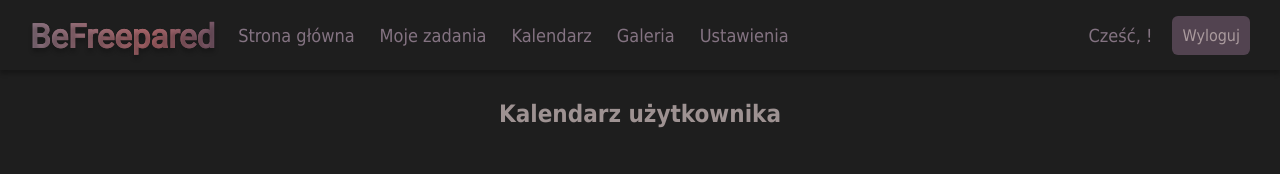
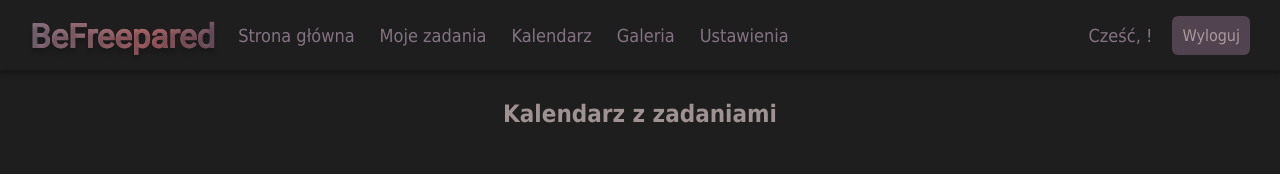
Before and after one commit to Pola75m/BeFreeparedApp, an Angular app: page /calendar-page in a window 1280 px wide. Shown: the top 174 px of the page. Built offline with nearby package versions, Linux system fonts and the light colour scheme; no server answers; sample sign-in values are in the browser's storage.

Commit message:
drobny fix licznika zadan, kalendarz

```diff
--- a/src/app/calendar/calendar.component.html
+++ b/src/app/calendar/calendar.component.html
@@ -1,5 +1,5 @@
 <div class="container">
-  <h2>Kalendarz użytkownika</h2>
+  <h2>Kalendarz z zadaniami</h2>
   <div class="calendar-container">
     <div class="calendar">
       <div class="calendar-headline">
--- a/src/app/calendar/calendar.component.ts
+++ b/src/app/calendar/calendar.component.ts
@@ -21,7 +21,15 @@ import { TaskService } from '../services/task.service';
   standalone: true,
 })
 export class CalendarComponent {
-  @Input() meetings: Meetings | undefined;
+  private _externalMeetings = signal<Meetings>({});
+  @Input() set meetings(value: Meetings | undefined) {
+    if (value) {
+      this._externalMeetings.set(value);
+    }
+  }
+  get meetings(): Meetings {
+    return this._externalMeetings();
+  }
   @Output() daySelected = new EventEmitter<DateTime | null>();
   //wazne
 
@@ -68,14 +76,14 @@ export class CalendarComponent {
           meetings[date].push(task.task_name);
         }
       });
-      this.meetings = meetings;
+      this._externalMeetings.set(meetings);
       console.log('Fetched meetings:', this.meetings);
     });
   }
   //zabawa z datami
   DATE_MED = DateTime.DATE_MED;
   activeDayMeetings: Signal<string[]> = computed(() => {
-    const meetings = this.meetings;
+    const meetings = this._externalMeetings();
     if (!meetings) {
       return [];
     }
@@ -91,7 +99,7 @@ export class CalendarComponent {
   });
   //licznik zadan
   monthlyTaskCount: Signal<number> = computed(() => {
-    const meetings = this.meetings;
+    const meetings = this._externalMeetings();
     if (!meetings) {
       return 0;
     }
```
